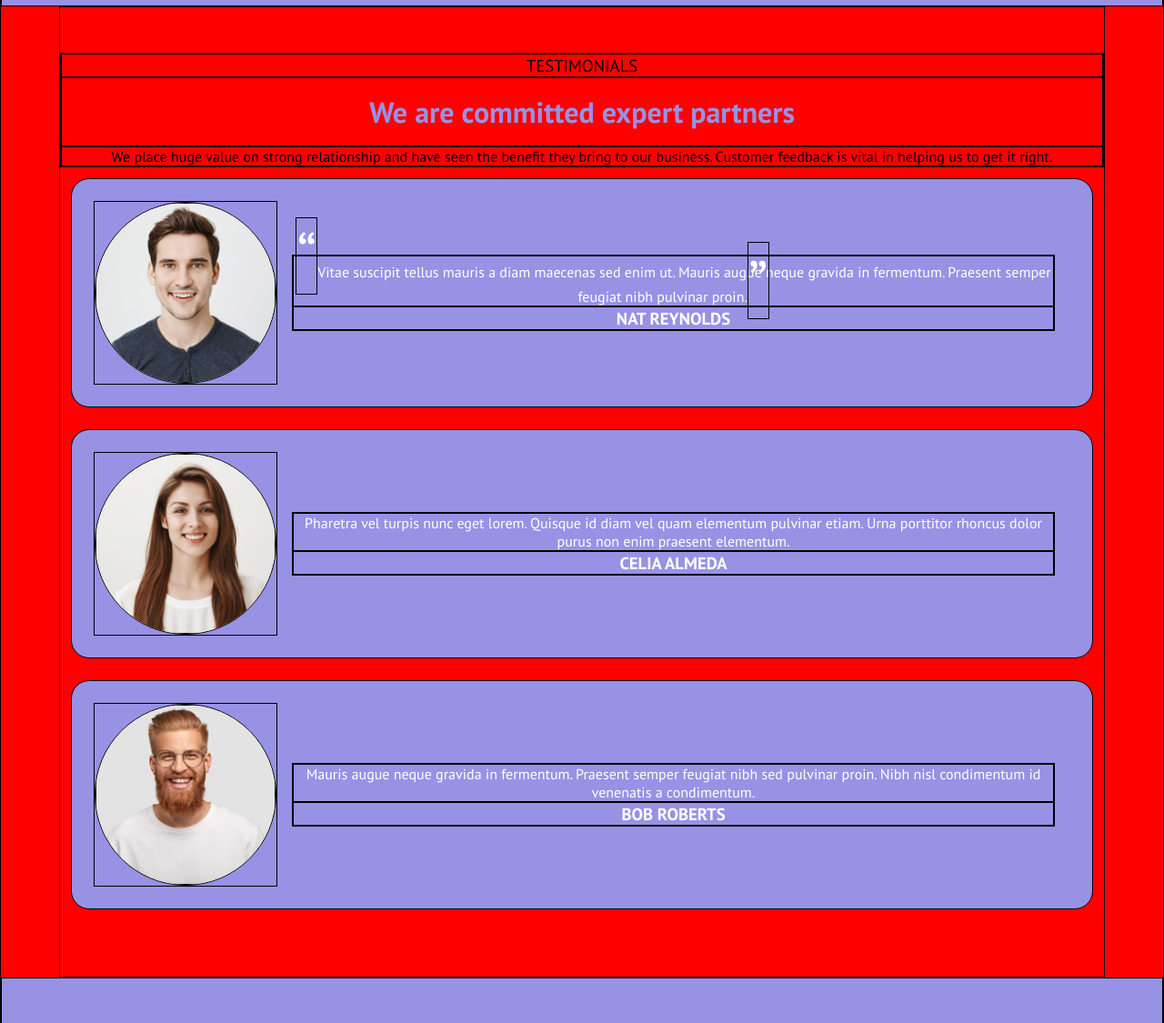
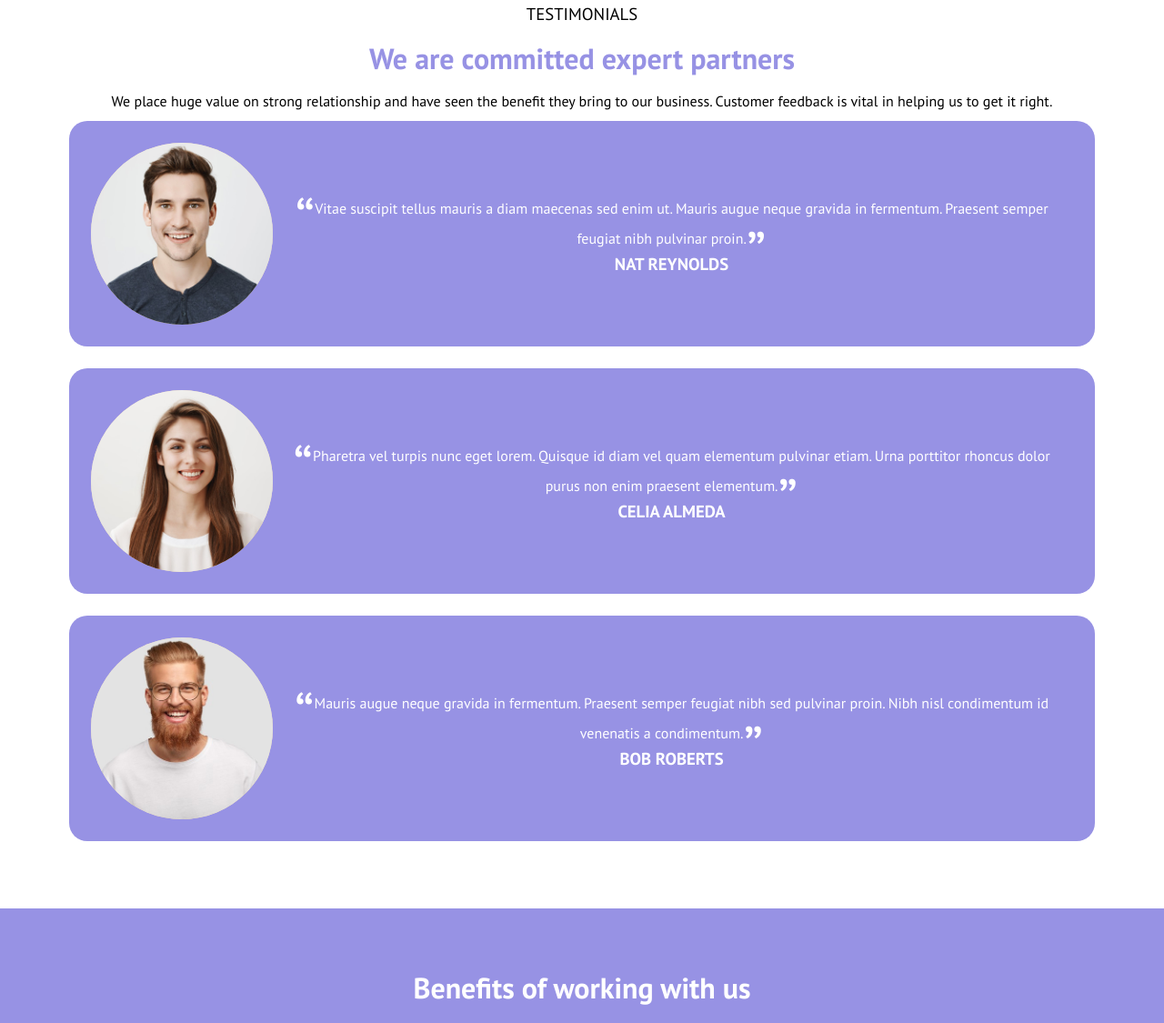
Before and after one commit to MrArcano/htmlcss-responsive-layout, a plain HTML site: page index.html in a window 1280 px wide. Shown: the part 1675-2800 px from the top of the page at 91% size. Drawn offline with Linux system fonts and the light colour scheme.

Commit message:
[edit]: quote partner semi-fixed

```diff
--- a/css/style-content.css
+++ b/css/style-content.css
@@ -122,12 +122,18 @@ a.btn{
   object-fit: cover;
 }
 
-.partner .card .text p span{
+
+
+/* .partner .card .text p span{
   font-size: 4rem;
   line-height: 0rem;
+} */
+
+.partner .card .text p{
+  line-height: 2rem; /* fix */
 }
 
-/* .partner .card .text p::before{
+.partner .card .text p::before{
   content: '\201C';
   font-size: 4rem;
   line-height: 0rem;
@@ -141,7 +147,7 @@ a.btn{
   line-height: 0rem;
   position: relative;
   top: 32px;
-} */
+}
 
 .partner .card h3{
   font-weight: bold;
--- a/css/style.css
+++ b/css/style.css
@@ -290,7 +290,7 @@ main{
 /* TABLET */
 @media screen and (min-width: 768px) {
   body{
-    background-color: yellow;
+    /* background-color: yellow; */
   }
   /* MAIN */
   /* --------------------------------------------------- */
@@ -345,7 +345,7 @@ main{
 /* DESKTOP */
 @media screen and (min-width: 1200px) {
   body{
-    background-color: red;
+    /* background-color: red; */
   }
   /* HEADER */
   /* --------------------------------------------------- */
--- a/index.html
+++ b/index.html
@@ -17,7 +17,7 @@
   <link rel="stylesheet" href="css/style-content.css">
   <title>Responsive Layout</title>
 </head>
-<body class="debug">
+<body class="">
   <header>
     <div class="container flex-box">
       <!-- logo e nav/menu -->
@@ -142,7 +142,7 @@
           </div>
           <div class="text">
 
-            <p><span>&#x201C;</span>Vitae suscipit tellus mauris a diam maecenas sed enim ut. Mauris augue neque gravida in fermentum. Praesent semper feugiat nibh pulvinar proin.<span>&#x201D;</span></p>
+            <p><!-- <span>&#x201C;</span> -->Vitae suscipit tellus mauris a diam maecenas sed enim ut. Mauris augue neque gravida in fermentum. Praesent semper feugiat nibh pulvinar proin.<!-- <span>&#x201D;</span> --></p>
 
             <h3>NAT REYNOLDS</h3>
           </div>
```
